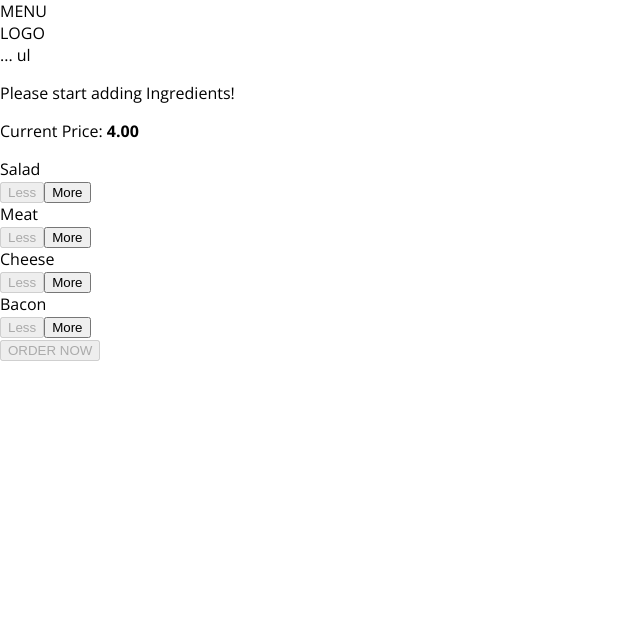
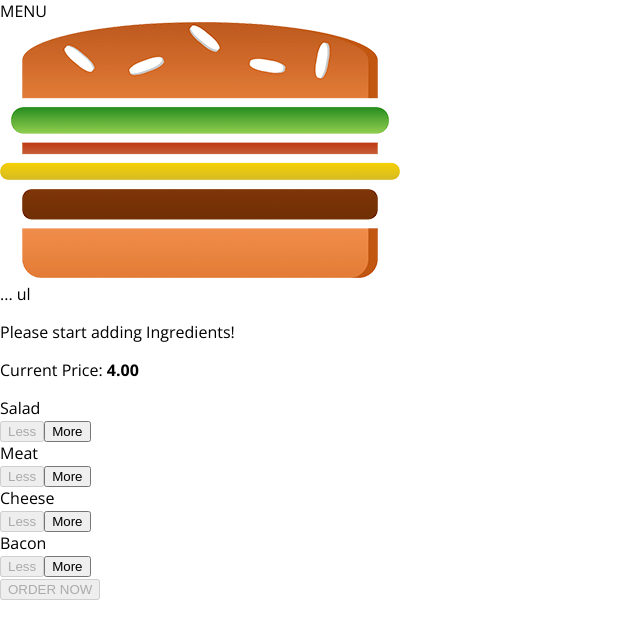
Before and after one commit to inbal0012/Hamburger_App, a React app: page / in a window 1280 px wide. Shown: the top 638 px of the page, without its empty margins (0-640 px from the left). Built offline with nearby package versions, Linux system fonts and the light colour scheme.

Commit message:
Logo added

```diff
--- /dev/null
+++ b/src/components/Logo/Logo.css
@@ -0,0 +1,10 @@
+.Logo {
+  background-color: white;
+  padding: 5px;
+  height: 80%;
+  box-sizing: border-box;
+}
+
+.Logo img {
+  height: 100%;
+}
--- /dev/null
+++ b/src/components/Logo/Logo.js
@@ -0,0 +1,12 @@
+import React from 'react';
+
+import BurgerLogo from '../../assets/images/burger-logo.png';
+import classes from './Logo.css';
+
+const logo = props => (
+  <div className={classes.Logo}>
+    <img src={BurgerLogo} alt='MyBurger' />
+  </div>
+);
+
+export default logo;
--- a/src/components/Navigation/Toolbar/Toolbar.js
+++ b/src/components/Navigation/Toolbar/Toolbar.js
@@ -1,11 +1,12 @@
 import React from 'react';
 
 import classes from './Toolbar.css';
+import Logo from '../../../components/Logo/Logo';
 
 const toolbar = props => (
   <header className={classes.Toolbar}>
     <div>MENU</div>
-    <div>LOGO</div>
+    <Logo />
     <nav>... ul</nav>
   </header>
 );
```
Also changed, not shown: src/assets/images/burger-logo.png (added).
